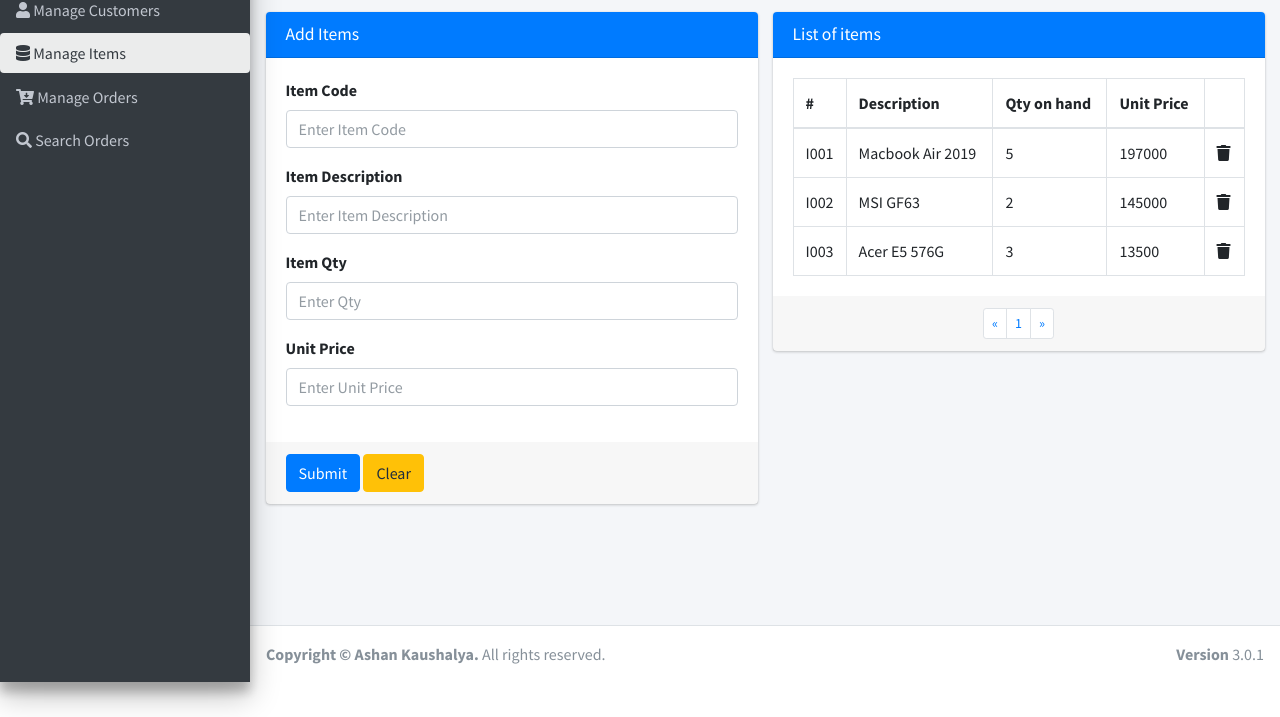
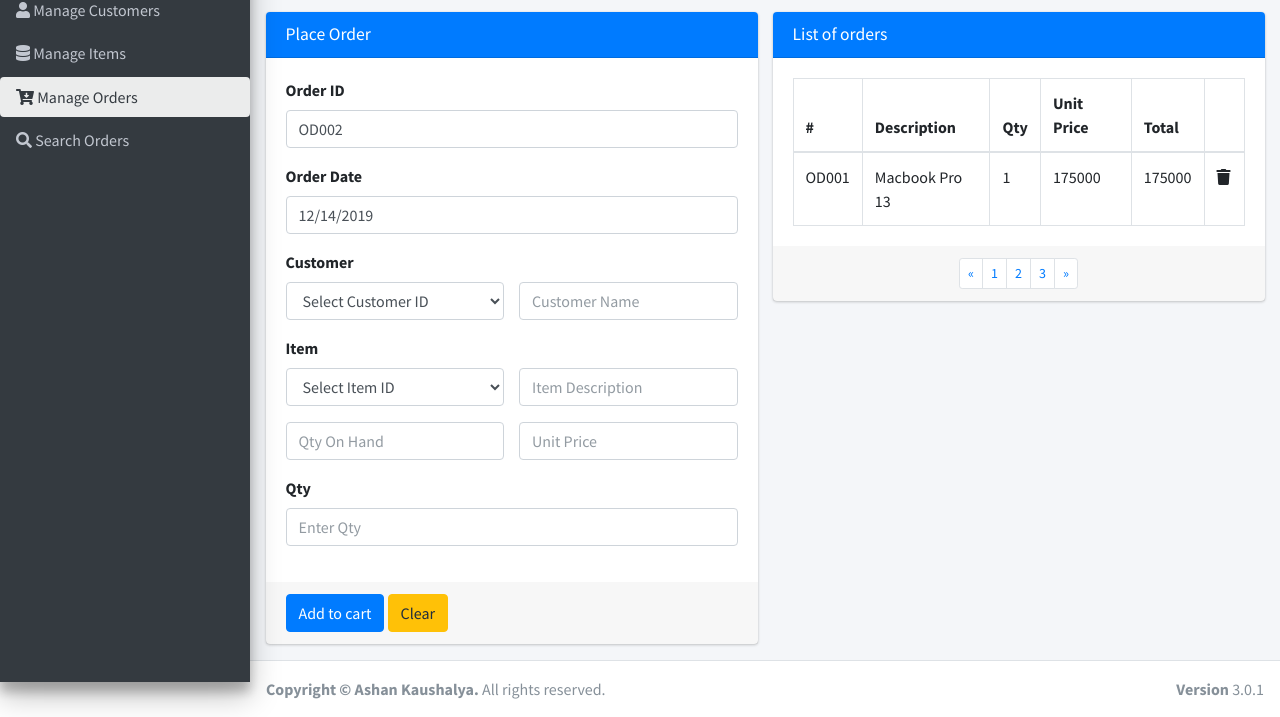
Before and after one commit to ashankaushalya97/POS-InMemory-JS, a website: page orders.html in a window 1280 px wide. Shown: the part 118-835 px from the top of the page. Before the commit the page ends 800 px from the top, so only its background shows below. Drawn offline with Linux system fonts and the light colour scheme.

Commit message:
Create place order UI

```diff
--- a/item.html
+++ b/orders.html
@@ -3,7 +3,7 @@
 <head>
     <meta charset="utf-8">
     <meta http-equiv="X-UA-Compatible" content="IE=edge">
-    <title>Modern POS | Manage Items</title>
+    <title>Modern POS | Placer Order</title>
     <!-- Tell the browser to be responsive to screen width -->
     <meta name="viewport" content="width=device-width, initial-scale=1">
     <link rel="stylesheet" href="dist/css/manage-customer.css" class="css">
@@ -58,13 +58,13 @@
                             </a>
                         </li>
                         <li class="nav-item">
-                            <a href="./item.html" class="nav-link active">
+                            <a href="./item.html" class="nav-link ">
                                 <i class="fa fa-database" aria-hidden="true"></i>
                                 <p>Manage Items</p>
                             </a>
                         </li>
                         <li class="nav-item">
-                            <a href="./index3.html" class="nav-link">
+                            <a href="./orders.html" class="nav-link active">
                                 <i class="fa fa-cart-arrow-down" aria-hidden="true"></i>
                                 <p>Manage Orders</p>
                             </a>
@@ -97,7 +97,7 @@
                 <div class="col-sm-6">
                     <ol class="breadcrumb float-sm-right">
                         <li class="breadcrumb-item"><a href="#">Home</a></li>
-                        <li class="breadcrumb-item active">Manage Items</li>
+                        <li class="breadcrumb-item active">Manage Orders</li>
                     </ol>
                 </div><!-- /.col -->
             </div><!-- /.row -->
@@ -115,35 +115,74 @@
                     <!-- general form elements -->
                     <div class="card card-primary">
                         <div class="card-header">
-                            <h3 class="card-title">Add Items</h3>
+                            <h3 class="card-title">Place Order</h3>
                         </div>
                         <!-- /.card-header -->
                         <!-- form start -->
                         <form role="form">
                             <div class="card-body">
                                 <div class="form-group">
-                                    <label for="item-code">Item Code</label>
-                                    <input type="text" class="form-control" id="item-code"
-                                           placeholder="Enter Item Code">
+                                    <label for="order-id">Order ID</label>
+                                    <input type="text" class="form-control" id="order-id"
+                                           placeholder="Enter Order ID">
                                 </div>
                                 <div class="form-group">
-                                    <label for="item-description">Item Description</label>
-                                    <input type="text" class="form-control" id="item-description" placeholder="Enter Item Description">
+                                    <label for="order-date">Order Date</label>
+                                    <input type="text" class="form-control" id="order-date">
+                                </div>
+
+                                <div class="form-group">
+                                    <label for="order-id">Customer</label>
+                                    <div class="row">
+                                        <div class="col-lg-6">
+                                            <select class="form-control" id="cmbCustomer" >
+                                                <option value="+47">Select Customer ID</option>
+                                                <option value="+47">Ashan</option>
+                                                <option value="+46">Alisa</option>
+                                                <option value="+45">Leel</option>
+                                            </select>
+                                        </div>
+                                        <div class="col-lg-6">
+                                            <input type="text" class="form-control dropdown-menu-lg-right" id="" placeholder="Customer Name">
+                                        </div>
+                                    </div>
                                 </div>
                                 <div class="form-group">
-                                    <label for="qty">Item Qty</label>
-                                    <input type="text" class="form-control" id="qty" placeholder="Enter Qty">
+                                    <label for="order-id">Item</label>
+                                    <div class="row">
+                                        <div class="col-lg-6">
+                                            <select class="form-control" >
+                                                <option value="+47">Select Item ID</option>
+                                                <option value="+47">Acer Aspire</option>
+                                                <option value="+46">Apple Macbook Pro</option>
+                                                <option value="+45">Asus ROG</option>
+                                            </select>
+                                        </div>
+                                        <div class="col-lg-6">
+                                            <input type="text" class="form-control dropdown-menu-lg-right"  placeholder="Item Description">
+                                        </div>
+                                    </div>
                                 </div>
                                 <div class="form-group">
-                                    <label for="unitPrice">Unit Price</label>
-                                    <input type="text" class="form-control" id="unitPrice" placeholder="Enter Unit Price">
+                                    <div class="row">
+                                        <div class="col-lg-6">
+                                            <input type="text" class="form-control dropdown-menu-lg-left"  placeholder="Qty On Hand">
+                                        </div>
+                                        <div class="col-lg-6">
+                                            <input type="text" class="form-control dropdown-menu-lg-right"  placeholder="Unit Price">
+                                        </div>
+                                    </div>
+                                </div>
+                                <div class="form-group">
+                                    <label for="unitPrice">Qty</label>
+                                    <input type="text" class="form-control" id="unitPrice" placeholder="Enter Qty">
                                 </div>
 
                             </div>
                             <!-- /.card-body -->
 
                             <div class="card-footer">
-                                <button type="button" id="add-item" class="btn btn-primary">Submit</button>
+                                <button type="button" id="add-item" class="btn btn-primary">Add to cart</button>
                                 <button type="button" id="btn-clear" class="btn btn-warning">Clear</button>
                             </div>
                         </form>
@@ -154,7 +193,7 @@
                     <!-- general form elements disabled -->
                     <div class="card card-primary">
                         <div class="card-header">
-                            <h3 class="card-title">List of items</h3>
+                            <h3 class="card-title">List of orders</h3>
                         </div>
                         <div class="card-body">
                             <table class="table table-bordered table-hover" id="tbl-items">
@@ -162,16 +201,18 @@
                                 <tr>
                                     <th style="width: 10px">#</th>
                                     <th>Description</th>
-                                    <th>Qty on hand</th>
+                                    <th>Qty</th>
                                     <th>Unit Price</th>
+                                    <th>Total</th>
                                     <th style="width: 40px"></th>
                                 </tr>
                                 </thead>
                                 <tbody>
                                 <tr>
-                                    <td>I001</td>
+                                    <td>OD001</td>
                                     <td>Macbook Pro 13</td>
-                                    <td>5</td>
+                                    <td>1</td>
+                                    <td>175000</td>
                                     <td>175000</td>
                                     <td><i class="fa fa-trash" aria-hidden="true"></i></td>
                                 </tr>
@@ -234,7 +275,7 @@
 <!-- AdminLTE for demo purposes -->
 <script src="dist/js/demo.js"></script>
 <script src="dist/js/database.js"></script>
-<script src="dist/js/manage-items-controller.js"></script>
+<script src="dist/js/place-order-controller.js"></script>
 <!--<script src="js/home-controller.js"></script>-->
 </body>
 </html>
```
Also changed, not shown: customer.html (+1 -1 lines), index.html (+1 -1 lines), dist/css/manage-customer.css, dist/js/database.js, dist/js/place-order-controller.js (added).
